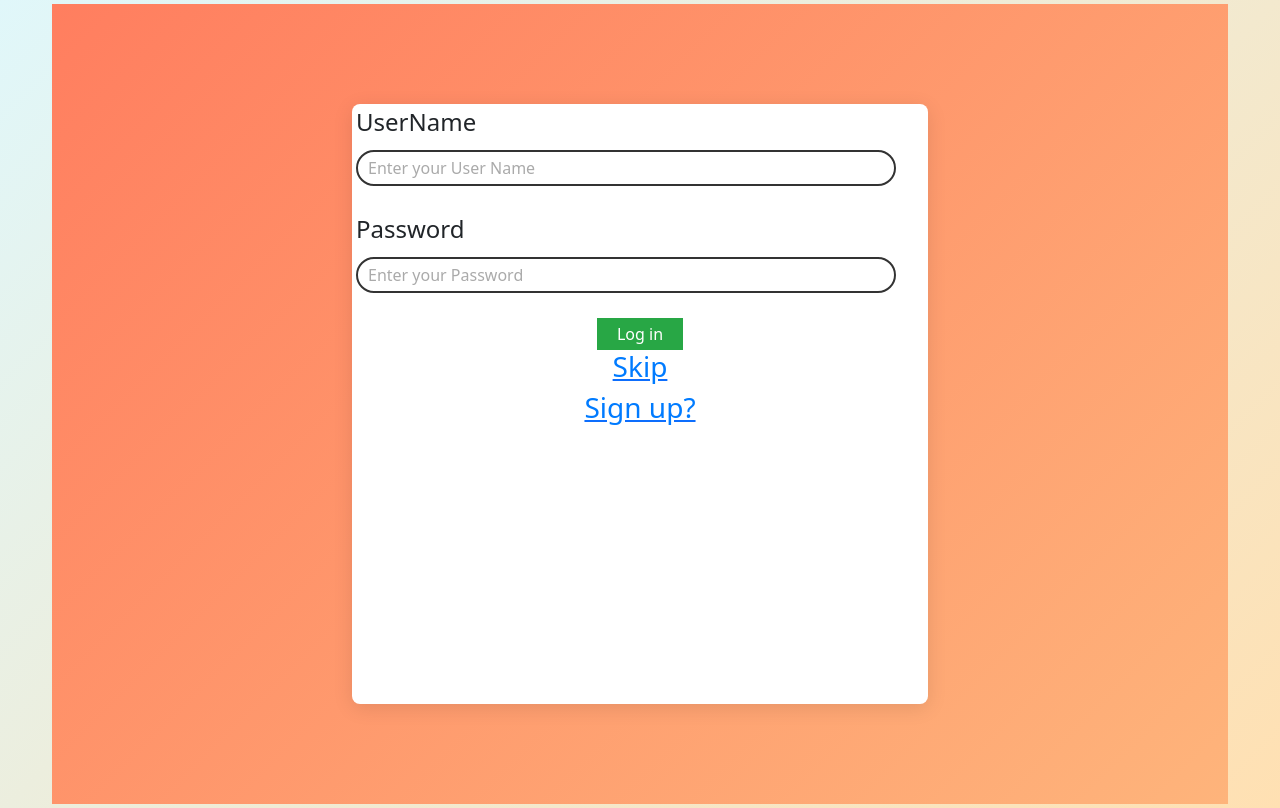
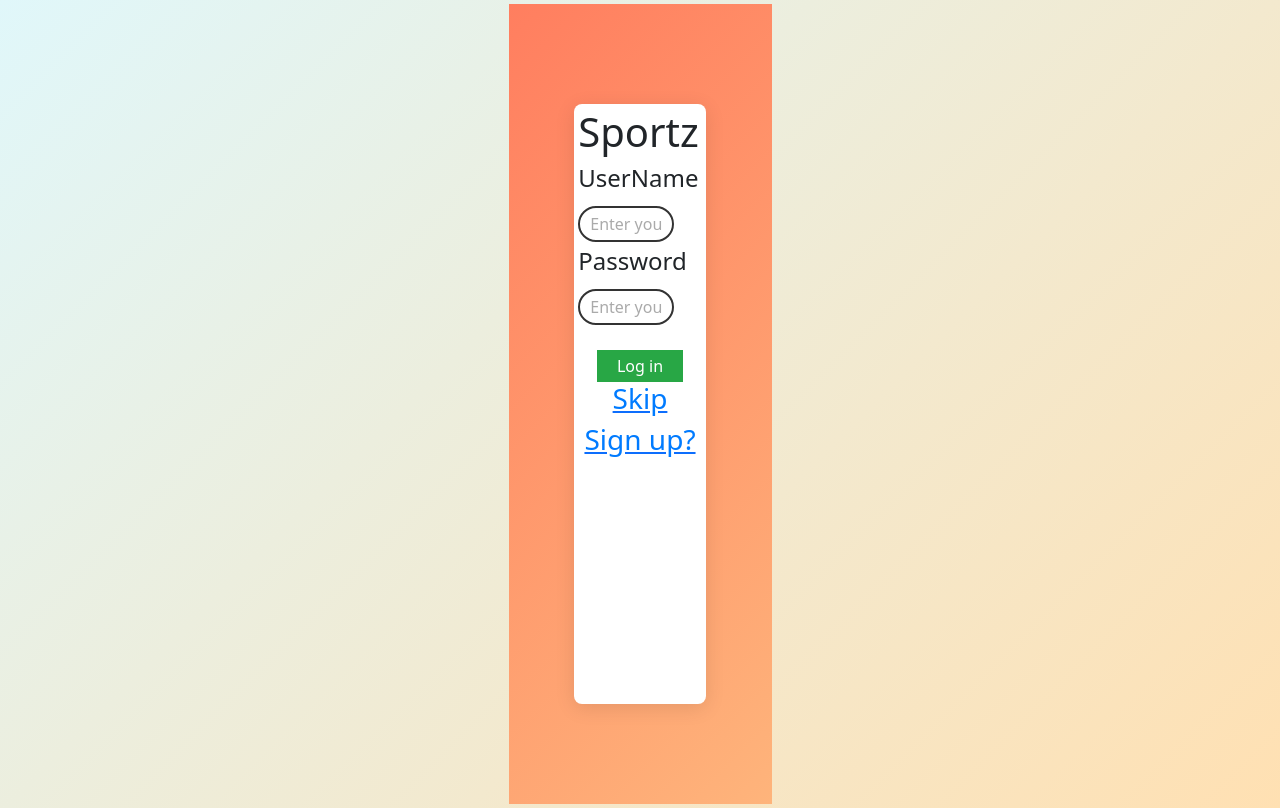
Before and after one commit to saimadhuri6281/reactrepo, a React (Create React App) app: page / in a window 1280 px wide. Built offline with nearby package versions, Linux system fonts and the light colour scheme.

Commit message:
Update and rename login.jsx to Login.jsx

```diff
--- a/src/Components/login.jsx
+++ b/src/Components/Login.jsx
@@ -1,24 +1,23 @@
 import React from 'react';
 import { Link } from 'react-router-dom';
 
-
 function Login() {
   return (
-    <div className='container-fluid loginbody'>
+    <div className='loginbody'>
       <div className='main'>
+        <h1 className='heading'>Sportz</h1>
         <div className='block'>
-
           <h4>UserName</h4>
-          <input type="text" placeholder='Enter your User Name' /><br /><br />
+          <input type="text" className="input-field" placeholder='Enter your User Name' /><br />
           <h4>Password</h4>
-          <input type="password" placeholder='Enter your Password' />
+          <input type="password" className="input-field" placeholder='Enter your Password' />
         </div>
         <div className='signup'>
           <Link to='/dashboard'>
-            <button>Log in</button>
+            <button className='login-button'>Log in</button>
           </Link>
           <div className='skip-option'>
-            <Link to='/dashboard'>
+            <Link to='/'>
               <h3>Skip</h3>
             </Link>
           </div>
```
